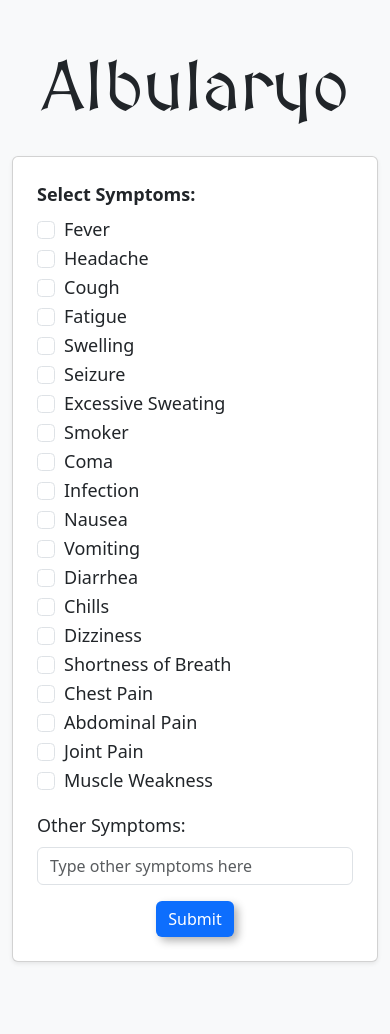
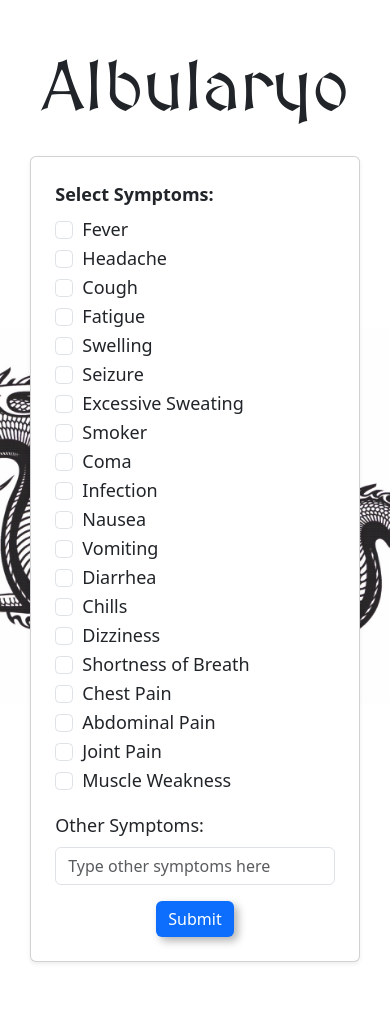
Before and after one commit to jayyy404/hello-flask, a Flask app: page / in a window 390 px wide. Run offline with Flask 3, Linux system fonts and the light colour scheme; parts of the project's set-up code (start-up, migrations or seed data) failed here and were passed over.

Commit message:
added bg image

```diff
--- a/biaca/templates/index.html
+++ b/biaca/templates/index.html
@@ -9,16 +9,42 @@
     <style>
         body {
             font-size: 18px;
+            background-image: url('/static/bg.png');
+            background-size: cover;
+            background-position: center;
+            background-repeat: no-repeat;
+            background-attachment: fixed;
+            background-size: 90%;
         }
+
         h1 {
             font-family: 'MedievalSharp', fantasy;
             font-size: 70px;
         }
 
+        .card {
+            width: 90%;
+            max-width: 679px;
+            margin: 0 auto;
+            padding: 20px;
+        }
+        /* For smaller screens like tablets */
+@media (max-width: 992px) {
+    body {
+        background-size: 150%;
+    }
+}
+
+/* For mobile devices */
+@media (max-width: 768px) {
+    body {
+        background-size: 200%;
+    }
+}
 
     </style>
 </head>
-<body class="bg-light">
+<body>
     <div class="container py-5">
         <h1 class="text-center mb-4">Albularyo</h1>
         <form id="diagnosisForm" class="card p-4 shadow-sm">
@@ -105,5 +131,6 @@
         });
 
     </script>
+
 </body>
 </html>
```
Also changed, not shown: biaca/static/bg.png (added).
